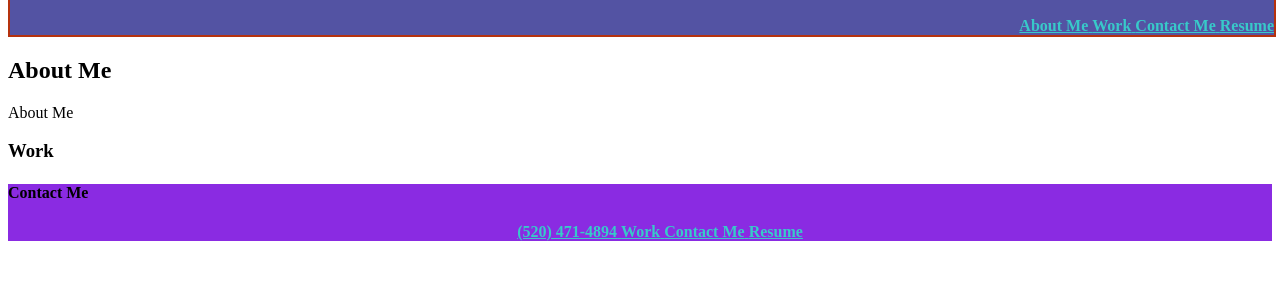
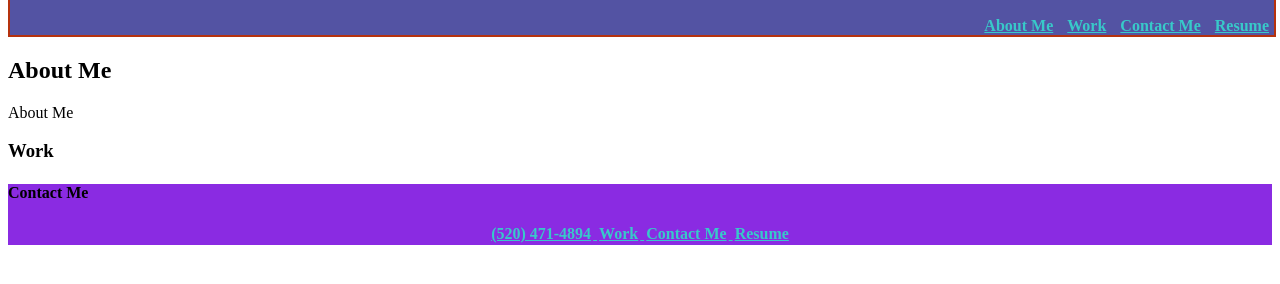
Before and after one commit to JacquieSue/Module2Challenge, a plain HTML site: page index.html in a window 1280 px wide. Shown: the part 60-344 px from the top of the page. Drawn offline with Linux system fonts and the light colour scheme.

Commit message:
updated nav

```diff
--- a/assets/css/style.css
+++ b/assets/css/style.css
@@ -7,42 +7,43 @@ header {
 }
 
 nav {
+    box-sizing: border-box;
     text-align: right;
-
-
 }
 
-ul {
+nav a {
     display: inline;
     text-decoration: underline;
     font-weight: bold;
     color: rgb(56, 201, 201);
-}
-
-nav ul li {
-    display: inline;
-
+    padding: 5px
 }
 
 footer {
     display: block;
     text-align: center;
-
     background-color: blueviolet;
-    margin-bottom: auto;
+    margin-bottom: 5px;
 }
 
 footer h4 {
     text-align: left;
-    justify-content: space-between;
+
 }
+
 ul {
-    display: inline;
+    display: block;
     text-decoration: underline;
     font-weight: bold;
     color: rgb(56, 201, 201);
+    box-sizing: border-box;
+    padding: 2px;
 
 }
+
 ul li {
     display: inline;
+    width: 100px;
+    justify-content: space-between;
+    padding: 2px;
 }
--- a/index.html
+++ b/index.html
@@ -14,13 +14,11 @@
         <header>
             <h1>Jacquelyn Pulliam</h1>
             <nav>
-                <ul>
-                    <li id="item-1">About Me</li>
-                    <li id="item-2">Work</li>
-                    <li id="item-3">Contact Me</li>
-                    <li id="item-3">Resume</li>
-                </ul>
-            </nav>
+                <a href="#">About Me</a>
+                    <a href="#">Work</a>
+                    <a href="#">Contact Me</a>
+                    <a href="#">Resume</a>
+                </nav>
         </header>
     </section>
     <div>
```
